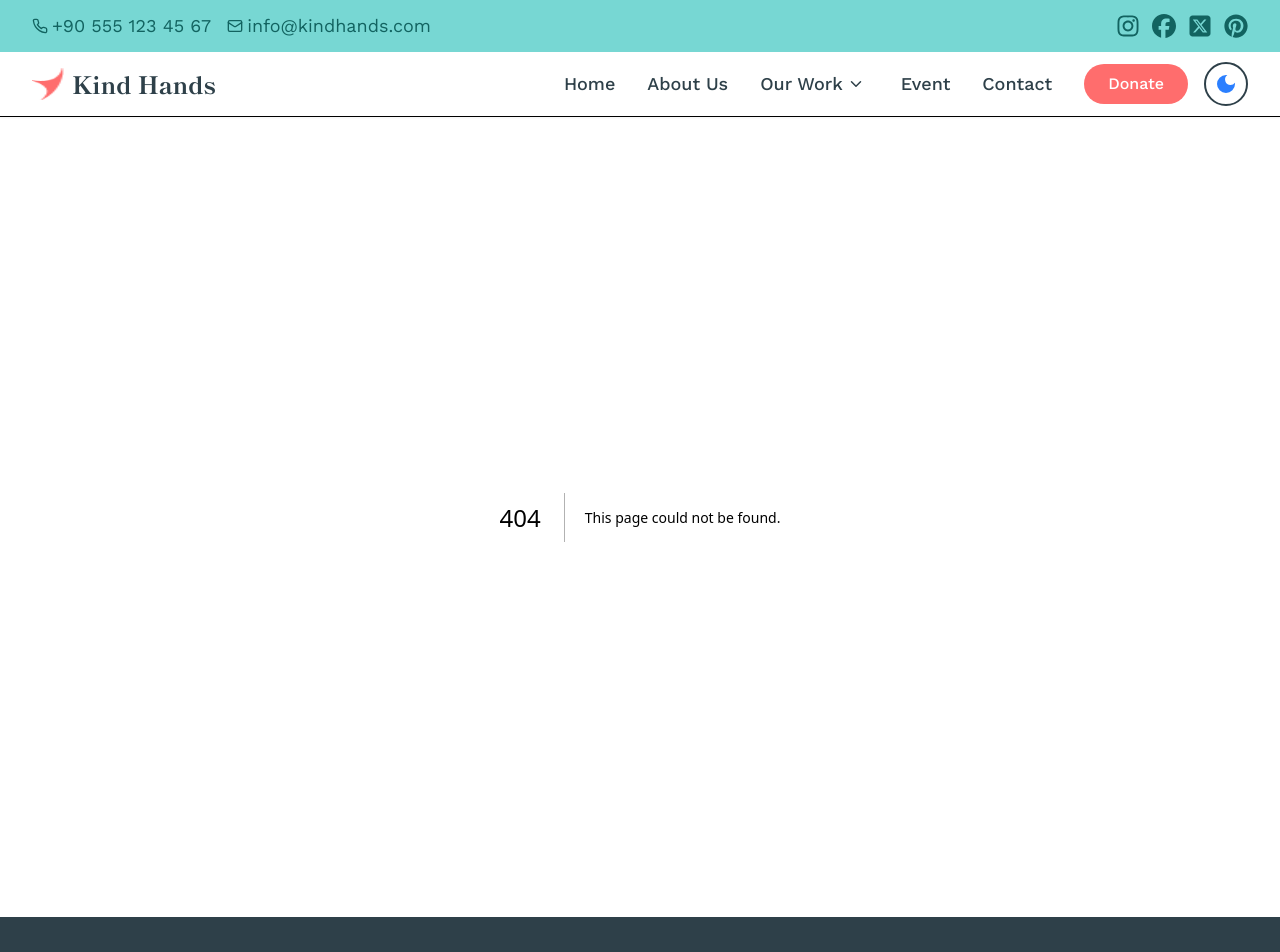
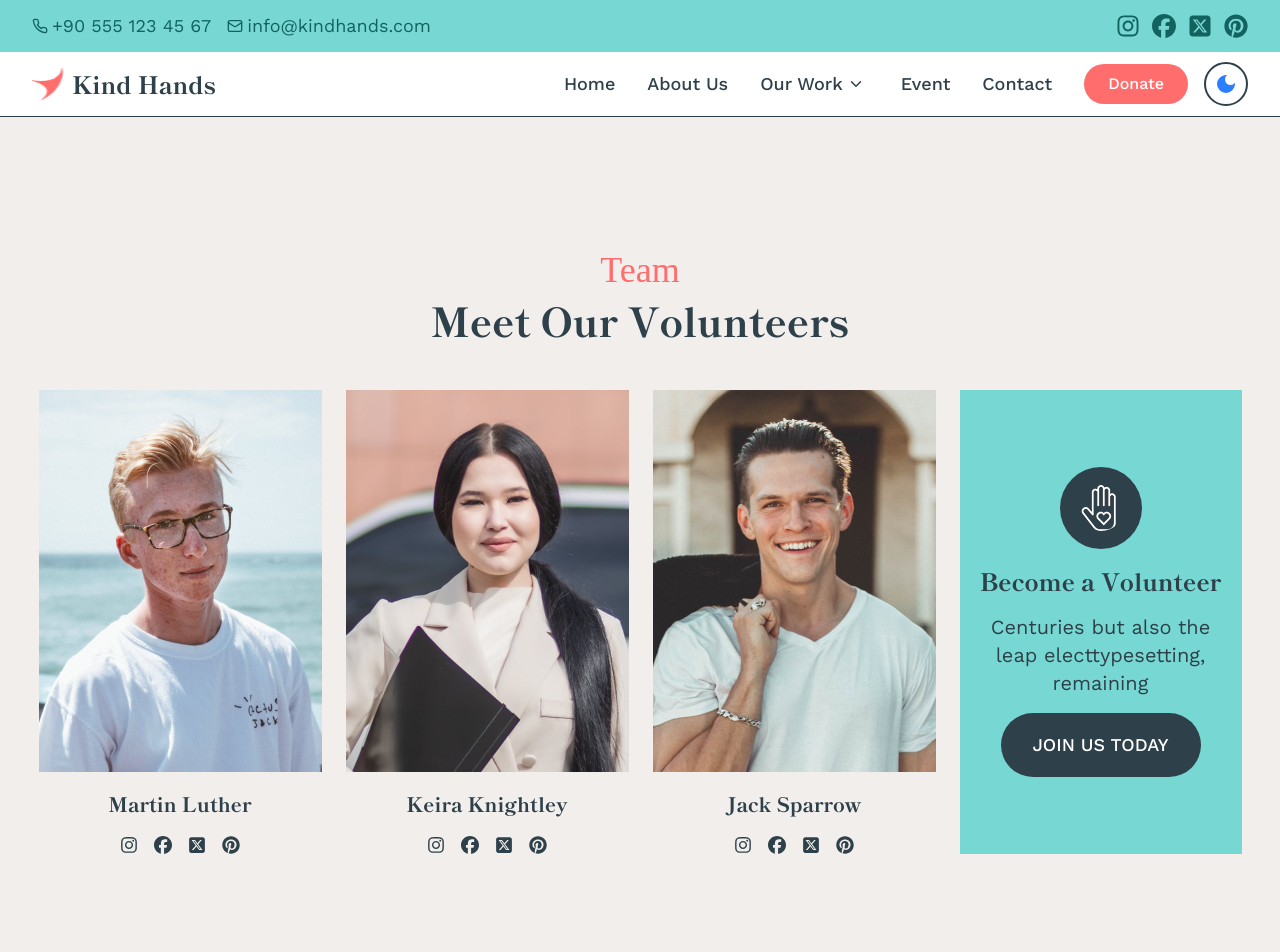
Before and after one commit to codEdu-Collective/kind-hands, a Next.js app: page /team in a window 1280 px wide. Before the commit this address had no page. Shown: the top 952 px of the page. Built offline with nearby package versions, Linux system fonts and the light colour scheme; a web font is replaced by a local one.

Commit message:
feat: implement Team component with volunteers list

```diff
--- /dev/null
+++ b/app/team/page.tsx
@@ -0,0 +1,49 @@
+import { FaFacebook, FaInstagram, FaPinterest, FaSquareXTwitter } from "react-icons/fa6";
+import Image from "next/image";
+
+const Team = () => {
+  return (
+    <section className="w-full h-217.5 bg-beige flex flex-col justify-center items-center">
+      <h2 className="font-sue-ellen text-4xl text-primary">Team</h2>
+      <h3 className="font-shippori font-extrabold text-[2.5rem]">Meet Our Volunteers</h3>
+      <div className="flex gap-6 mt-10 text-dark">
+        {["Martin Luther", "Keira Knightley", "Jack Sparrow"].map((member, index) => (
+          <div key={index} className="text-center">
+            <Image
+              src={`/images/team-${index + 1}.jpg`}
+              alt="team members"
+              width={283}
+              height={382}
+              className="object-cover"
+            />
+            <h4 className="my-4.5 font-shippori font-extrabold text-xl">{member}</h4>
+            <div className="flex justify-center gap-4">
+              <FaInstagram size={18} aria-label="Instagram icon" />
+              <FaFacebook size={18} aria-label="Facebook icon" />
+              <FaSquareXTwitter size={18} aria-label="Twitter icon" />
+              <FaPinterest size={18} aria-label="Pinterest icon" />
+            </div>
+          </div>
+        ))}
+        <div className="bg-accent w-70.5 h-full flex flex-col justify-center items-center text-center px-4.5">
+          <Image
+            src={`/icons/8.png`}
+            width={82}
+            height={82}
+            alt="hand icon"
+            className="bg-dark p-4.5 rounded-full mb-4"
+          />
+          <h4 className="font-shippori font-extrabold text-2xl">Become a Volunteer</h4>
+          <p className="font-work text-xl my-4">
+            Centuries but also the leap electtypesetting, remaining{" "}
+          </p>
+          <button className="uppercase w-50 h-16 bg-dark rounded-4xl text-white text-lg font-work font-medium">
+            Join Us Today
+          </button>
+        </div>
+      </div>
+    </section>
+  );
+};
+
+export default Team;
```
